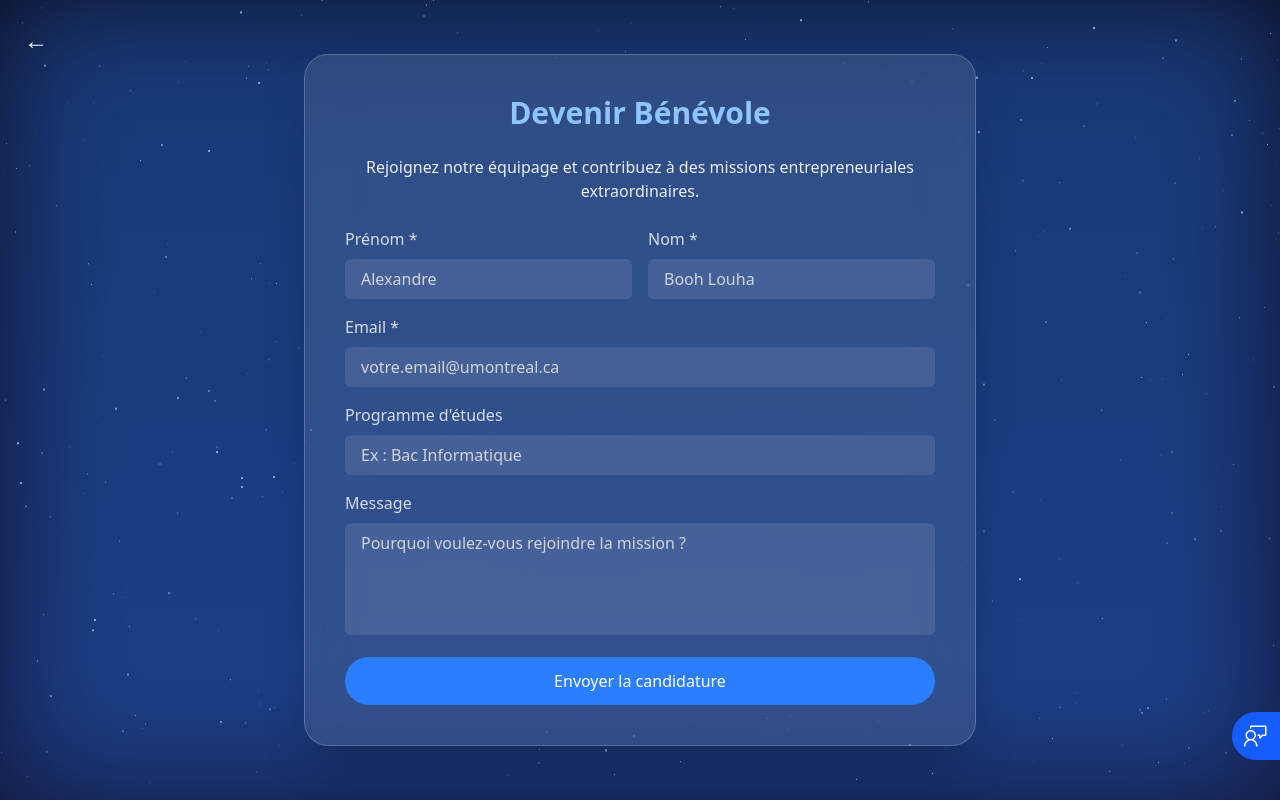
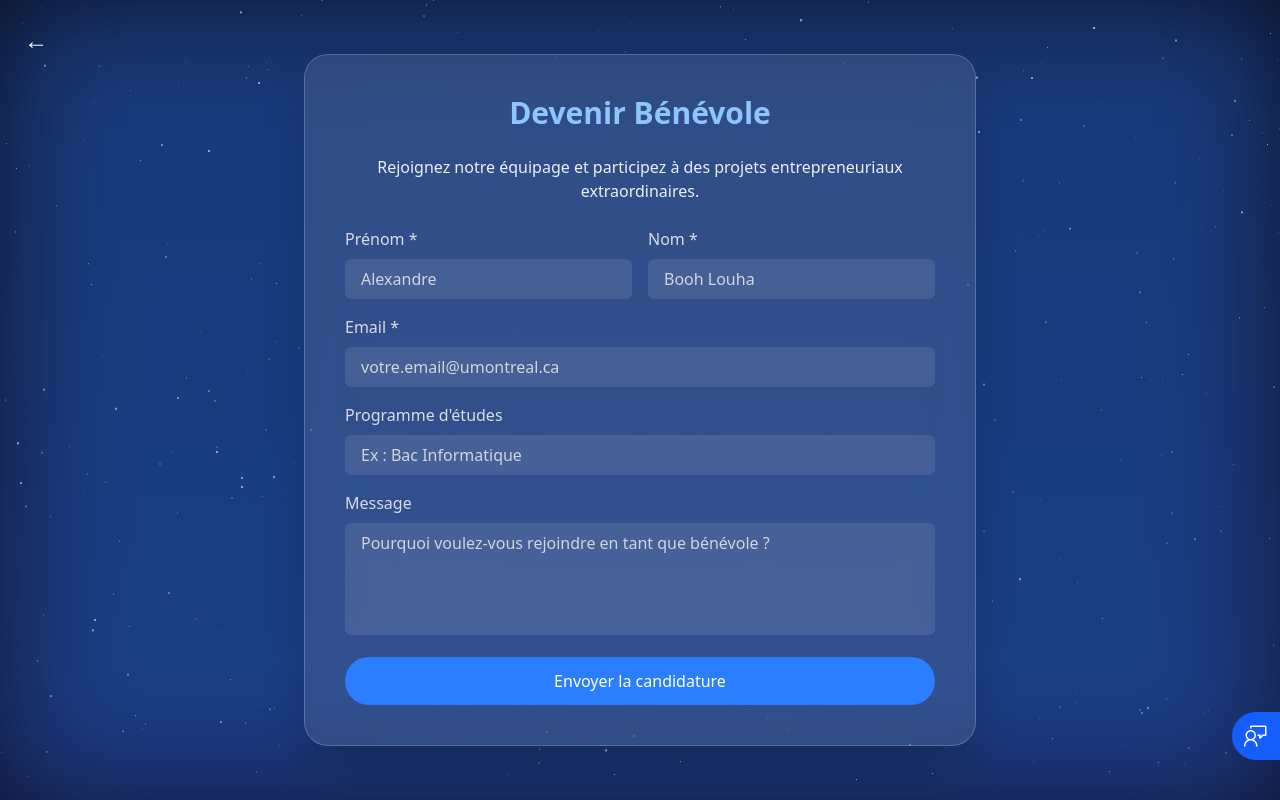
Before and after one commit to Soglo3006/Udem-entreprend, a React (Vite) app in the folder entreprendre-udem/: page /benevole in a window 1280 px wide. Built offline with nearby package versions, Linux system fonts and the light colour scheme.

Commit message:
Fixing mistake

```diff
--- a/entreprendre-udem/src/EquipePage.jsx
+++ b/entreprendre-udem/src/EquipePage.jsx
@@ -176,8 +176,8 @@ function EquipePage(){
             },
             {
             name: "Taoudi Bensouda",
-            role: "Vice-President Tehno & Innovation",
-            image: "/Membre photo 2024-2025/Taoudi.webp",
+            role: "Vice-President Tehn",
+            image: "/Membre photo 2025-2026/Bensouda.jpg",
             linkedin: "https://www.linkedin.com/in/taoudi-bensouda/"
             },
             {
--- a/entreprendre-udem/src/EvenementsPage.jsx
+++ b/entreprendre-udem/src/EvenementsPage.jsx
@@ -64,8 +64,8 @@ function EvenementsPage() {
           </label>
         </div>
       </div>
-        <div className="flex justify-center px-4">
-          <div className="grid grid-cols-1 sm:grid-cols-2 xl:grid-cols-3 px-4 gap-6 sm:gap-8 lg:gap-10">
+        <div className="flex justify-center px-2 sm:px-4">
+          <div className="grid grid-cols-1 sm:grid-cols-2 xl:grid-cols-3 px-4 gap-6 sm:gap-8 lg:gap-10 place-items-center w-full max-w-[1400px]">
             {evenementsAffiches.map((evenement) => (
               <EventCard
                 key={evenement.id}
--- a/entreprendre-udem/src/Formulaire.jsx
+++ b/entreprendre-udem/src/Formulaire.jsx
@@ -102,7 +102,7 @@ function BenevolePage() {
             Devenir Bénévole
           </h2>
           <p className="text-center text-white/90">
-            Rejoignez notre équipage et contribuez à des missions entrepreneuriales extraordinaires.
+            Rejoignez notre équipage et participez à des projets entrepreneuriaux extraordinaires.
           </p>
           <form className="space-y-4" onSubmit={handleSubmit}>
             <div className="grid grid-cols-1 md:grid-cols-2 gap-4">
@@ -171,7 +171,7 @@ function BenevolePage() {
                 onChange={(e) => SetInfoFormulaire({...InfoFormulaire,message:e.target.value})}
                 name="message"
                 rows="4"
-                placeholder="Pourquoi voulez-vous rejoindre la mission ?"
+                placeholder="Pourquoi voulez-vous rejoindre en tant que bénévole ?"
                 className="w-full px-4 py-2 rounded-md bg-white/10 text-white placeholder-gray-300 focus:outline-none focus:ring-2 focus:ring-blue-400 mt-2 resize-none"
               ></textarea>
             </div>
--- a/entreprendre-udem/src/home/header.jsx
+++ b/entreprendre-udem/src/home/header.jsx
@@ -59,7 +59,9 @@ function DrawerMobileNavigation() {
         </Box>
         <div className="flex flex-col items-center justify-center h-full">
           <div className="items-center justify-start mb-5 flex">
-        <Avatar  src="/Logo Club/Logo.png" alt="Logo" size="lg" />
+        <HashLink smooth to="/">
+          <Avatar src="/Logo Club/Logo.png" alt="Logo" size="lg" className="cursor-pointer hover:scale-105 transition-transform duration-300"/>
+        </HashLink>
         </div>
           <ul className="flex flex-col gap-8 text-white font-medium text-xl text-center">
             <li>
```
